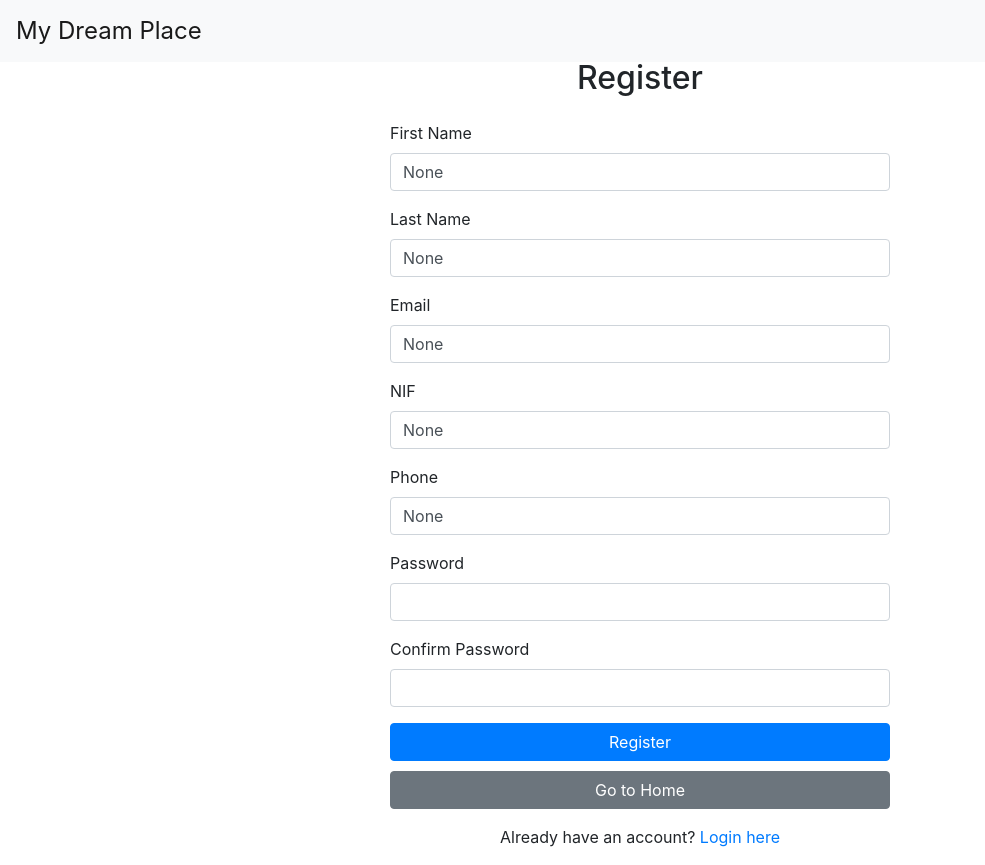
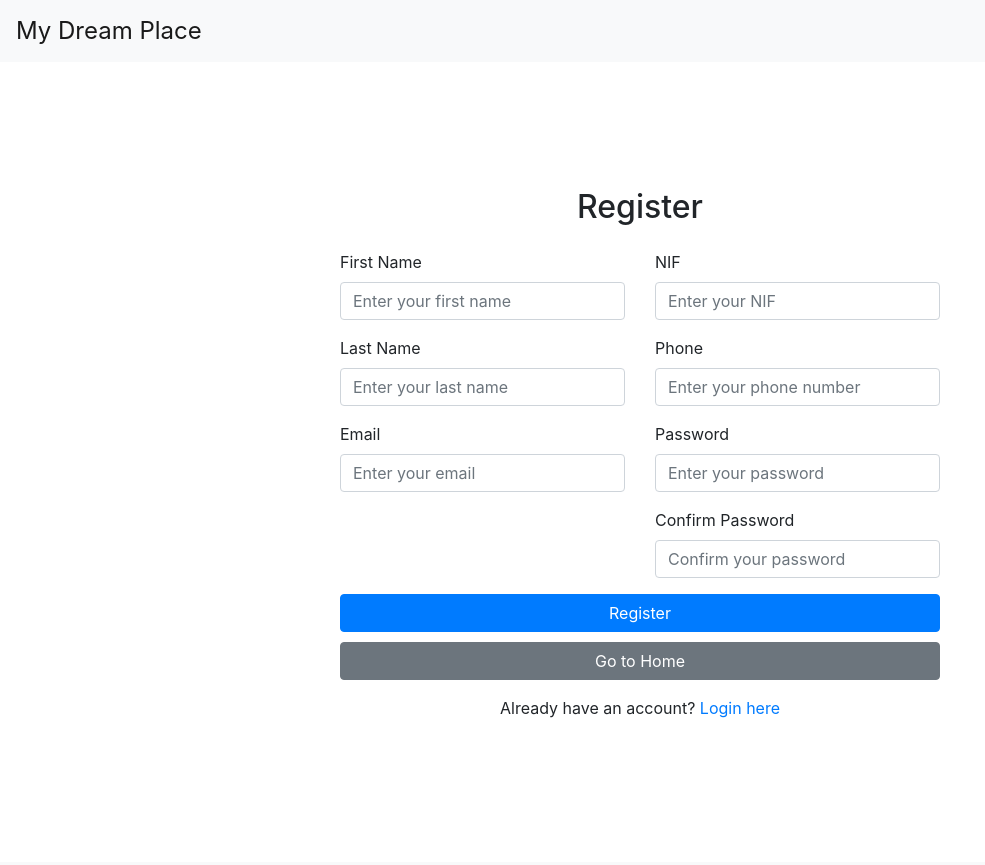
Before and after one commit to wi-r-es/luxehorizon, a Django app: page /users/register/ in a window 1280 px wide. Shown: the whole page, without its empty margins (0-985 px from the left). After the commit the page ends 718 px from the top, so only its background shows below. Run offline with Django 5.2, Linux system fonts and the light colour scheme; some libraries are stand-ins or nearby versions.

Commit message:
Fix do ecrã de registo na aplicação

```diff
--- a/users/templates/users/register.html
+++ b/users/templates/users/register.html
@@ -6,26 +6,21 @@
     <title>Register</title>
     <link rel="stylesheet" href="https://stackpath.bootstrapcdn.com/bootstrap/4.5.2/css/bootstrap.min.css">
     <style>
-        /* Make sure the logo is positioned at the left */
         .navbar-brand {
             font-size: 24px;
         }
-
-        /* Center the form on the page */
         .form-container {
             display: flex;
             justify-content: center;
             align-items: center;
             height: 100vh;
         }
-
         .form-wrapper {
             width: 100%;
-            max-width: 500px; /* Limit the form width */
+            max-width: 600px;
         }
-
         .btn-home {
-            width: 100%; /* Make the button full width */
+            width: 100%;
             margin-top: 10px;
         }
     </style>
@@ -53,10 +48,13 @@
             <form method="post" action="{% url 'register' %}">
                 {% csrf_token %}
 
+                <div class="row">
+                    <!-- First Column -->
+                    <div class="col-md-6">
                         <!-- First Name Field -->
                         <div class="form-group">
                             <label for="id_first_name">First Name</label>
-                    <input type="text" name="first_name" value="{{ form.first_name.value }}" class="form-control" id="id_first_name">
+                            <input type="text" name="first_name" value="{{ form.first_name.value|default_if_none:'' }}" placeholder="Enter your first name" class="form-control" id="id_first_name">
                             {% if form.first_name.errors %}
                                 <ul class="text-danger">
                                     {% for error in form.first_name.errors %}
@@ -69,7 +67,7 @@
                         <!-- Last Name Field -->
                         <div class="form-group">
                             <label for="id_last_name">Last Name</label>
-                    <input type="text" name="last_name" value="{{ form.last_name.value }}" class="form-control" id="id_last_name">
+                            <input type="text" name="last_name" value="{{ form.last_name.value|default_if_none:'' }}" placeholder="Enter your last name" class="form-control" id="id_last_name">
                             {% if form.last_name.errors %}
                                 <ul class="text-danger">
                                     {% for error in form.last_name.errors %}
@@ -82,7 +80,7 @@
                         <!-- Email Field -->
                         <div class="form-group">
                             <label for="id_email">Email</label>
-                    <input type="email" name="email" value="{{ form.email.value }}" class="form-control" id="id_email">
+                            <input type="email" name="email" value="{{ form.email.value|default_if_none:'' }}" placeholder="Enter your email" class="form-control" id="id_email">
                             {% if form.email.errors %}
                                 <ul class="text-danger">
                                     {% for error in form.email.errors %}
@@ -91,11 +89,14 @@
                                 </ul>
                             {% endif %}
                         </div>
+                    </div>
 
-                <!-- Nif Field -->
+                    <!-- Second Column -->
+                    <div class="col-md-6">
+                        <!-- NIF Field -->
                         <div class="form-group">
                             <label for="id_nif">NIF</label>
-                    <input type="text" name="nif" value="{{ form.nif.value }}" class="form-control" id="id_nifl">
+                            <input type="text" name="nif" value="{{ form.nif.value|default_if_none:'' }}" placeholder="Enter your NIF" class="form-control" id="id_nif">
                             {% if form.nif.errors %}
                                 <ul class="text-danger">
                                     {% for error in form.nif.errors %}
@@ -105,11 +106,10 @@
                             {% endif %}
                         </div>
 
-
                         <!-- Phone Field -->
                         <div class="form-group">
                             <label for="id_phone">Phone</label>
-                    <input type="text" name="phone" value="{{ form.phone.value }}" class="form-control" id="id_phone">
+                            <input type="text" name="phone" value="{{ form.phone.value|default_if_none:'' }}" placeholder="Enter your phone number" class="form-control" id="id_phone">
                             {% if form.phone.errors %}
                                 <ul class="text-danger">
                                     {% for error in form.phone.errors %}
@@ -122,7 +122,7 @@
                         <!-- Password Field -->
                         <div class="form-group">
                             <label for="id_password">Password</label>
-                    <input type="password" name="password" class="form-control" id="id_password">
+                            <input type="password" name="password" placeholder="Enter your password" class="form-control" id="id_password">
                             {% if form.password.errors %}
                                 <ul class="text-danger">
                                     {% for error in form.password.errors %}
@@ -135,7 +135,7 @@
                         <!-- Confirm Password Field -->
                         <div class="form-group">
                             <label for="id_password_confirm">Confirm Password</label>
-                    <input type="password" name="password_confirm" class="form-control" id="id_password_confirm">
+                            <input type="password" name="password_confirm" placeholder="Confirm your password" class="form-control" id="id_password_confirm">
                             {% if form.password_confirm.errors %}
                                 <ul class="text-danger">
                                     {% for error in form.password_confirm.errors %}
@@ -143,6 +143,8 @@
                                     {% endfor %}
                                 </ul>
                             {% endif %}
+                        </div>
+                    </div>
                 </div>
 
                 <!-- Submit Button -->
```
Lines whose indentation alone changed are shown as unchanged.
